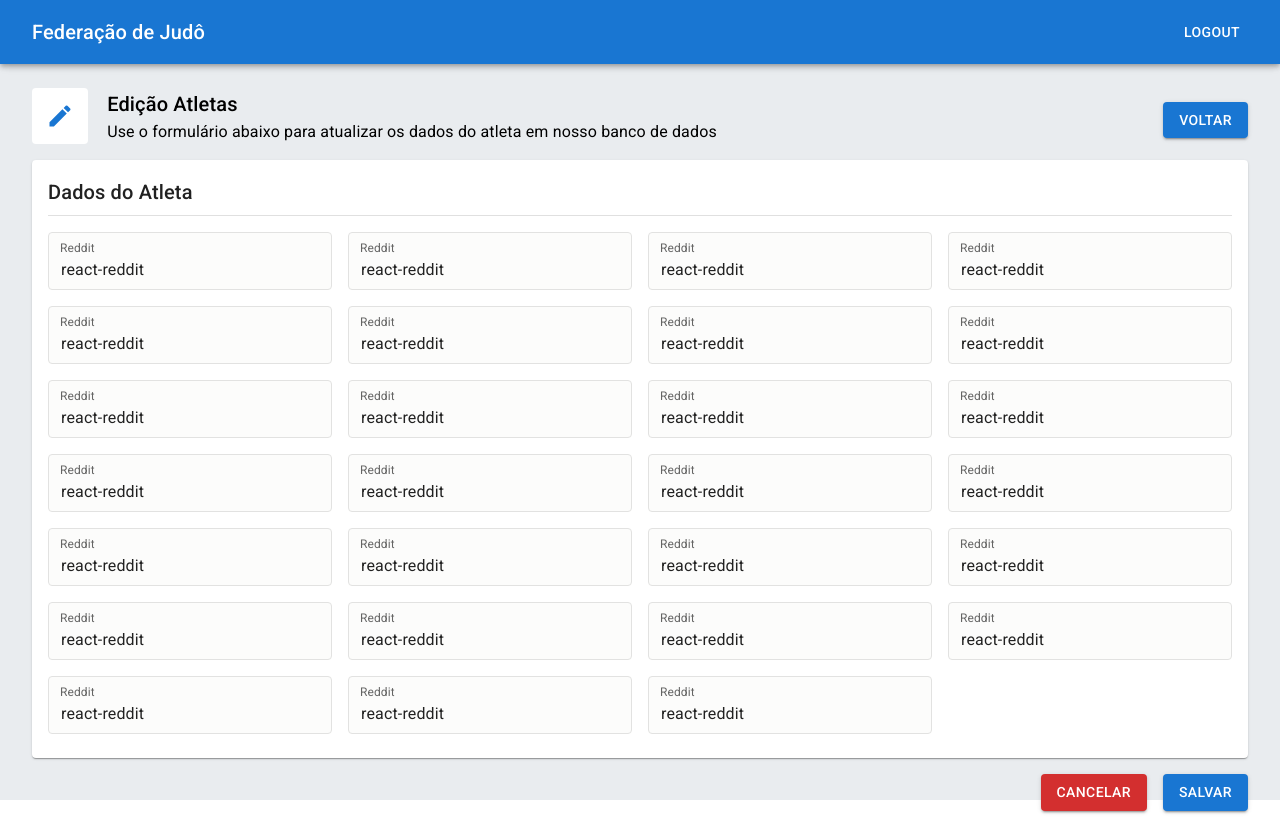
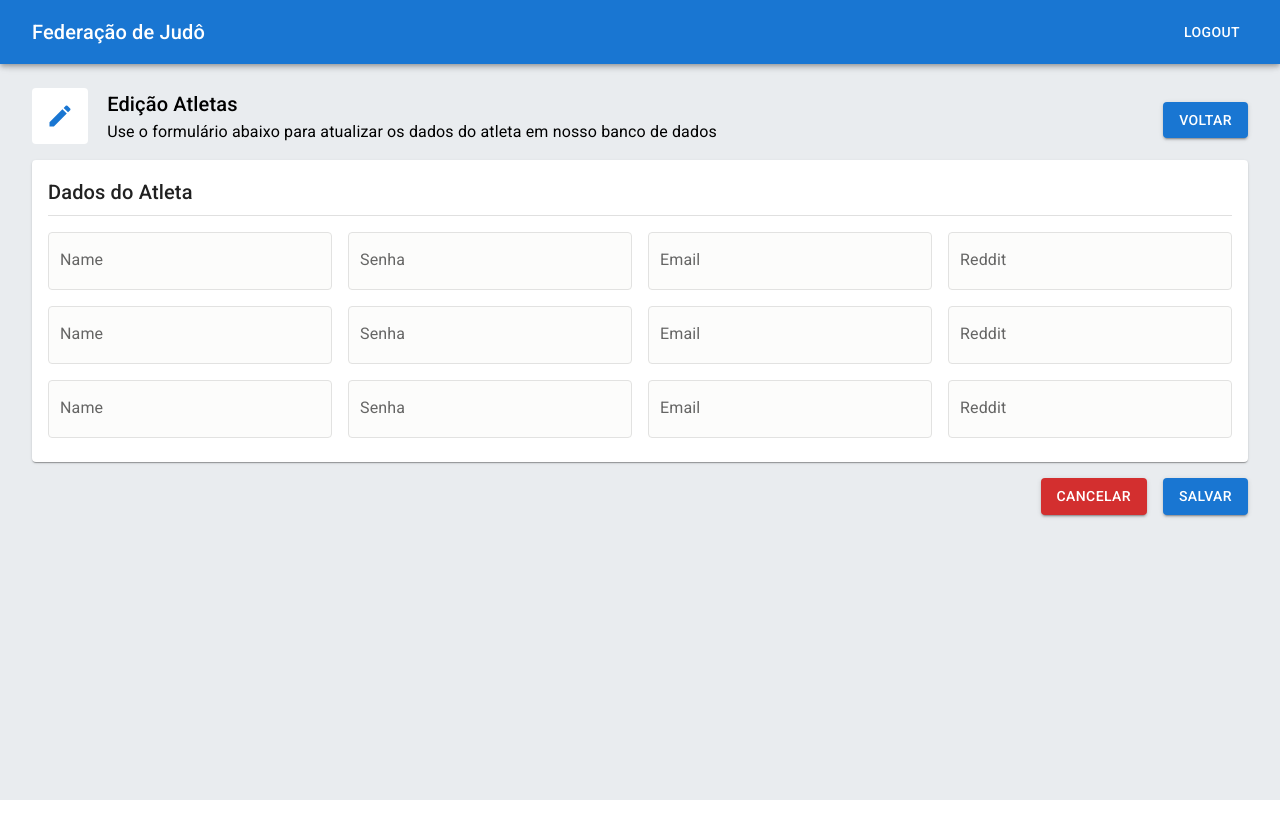
Before and after one commit to felipebsoares/Judo_Project, a React (Create React App) app in the folder frontend/: page /atletas/1 in a window 1280 px wide. After the commit the page ends 800 px from the top, so only its background shows below. Built offline with nearby package versions, Linux system fonts and the light colour scheme.

Commit message:
refactor: code in project

```diff
--- a/frontend/src/pages/atletas-page/atletas-page.tsx
+++ b/frontend/src/pages/atletas-page/atletas-page.tsx
@@ -3,7 +3,7 @@
 import { SportsKabaddi } from '@mui/icons-material';
 import { useModal } from '../../shared/hooks';
 import { LayoutBase } from '../../shared/layout';
-import { PageHeader, TableData, Table, Modal } from '../../shared/components';
+import { PageHeader, TableData, Table } from '../../shared/components';
 import { RemoveAtletasModal } from './components';
 
 const rows: TableData[] = [
@@ -20,10 +20,9 @@
 ];
 
 export const AtletasPage: React.FC = () => {
-  const [isAddModalOpen, openAddModal, closeAddModal] = useModal();
+  const navigate = useNavigate();
+
   const [isRemoveModalOpen, openRemoveModal, closeRemoveModal] = useModal();
-
-  const navigate = useNavigate();
 
   return (
     <>
@@ -33,7 +32,10 @@
           description="Página de gerenciamento dos Atletas"
           icon={SportsKabaddi}
           action={
-            <Button variant="contained" onClick={openAddModal}>
+            <Button
+              variant="contained"
+              onClick={() => navigate('/atletas/cadastro')}
+            >
               Novo
             </Button>
           }
@@ -41,18 +43,10 @@
         <Table rows={rows} removeModal={openRemoveModal} />
       </LayoutBase>
 
-      <Modal
-        handleClickOpen={openAddModal}
-        handleClose={closeAddModal}
-        open={isAddModalOpen}
-      />
-
       <RemoveAtletasModal
         handleClose={closeRemoveModal}
         open={isRemoveModalOpen}
       />
-
-      {/* <ConfirmModal handleClose={() => console.log('')} open={true} /> */}
     </>
   );
 };
--- a/frontend/src/pages/atletas-page/components/atletas-form/atletas-form.tsx
+++ b/frontend/src/pages/atletas-page/components/atletas-form/atletas-form.tsx
@@ -6,248 +6,45 @@
     <form>
       <Grid container spacing={2}>
         <Grid item lg={3} xs={12}>
-          <TextFieldInput
-            fullWidth
-            label="Reddit"
-            defaultValue="react-reddit"
-            id="reddit-input"
-            variant="filled"
-          />
+          <TextFieldInput fullWidth label="Name" variant="filled" />
         </Grid>
 
         <Grid item lg={3} xs={12}>
-          <TextFieldInput
-            fullWidth
-            label="Reddit"
-            defaultValue="react-reddit"
-            id="reddit-input"
-            variant="filled"
-          />
+          <TextFieldInput fullWidth label="Senha" variant="filled" />
         </Grid>
         <Grid item lg={3} xs={12}>
-          <TextFieldInput
-            fullWidth
-            label="Reddit"
-            defaultValue="react-reddit"
-            id="reddit-input"
-            variant="filled"
-          />
+          <TextFieldInput fullWidth label="Email" variant="filled" />
         </Grid>
         <Grid item lg={3} xs={12}>
-          <TextFieldInput
-            fullWidth
-            label="Reddit"
-            defaultValue="react-reddit"
-            id="reddit-input"
-            variant="filled"
-          />
+          <TextFieldInput fullWidth label="Reddit" variant="filled" />
+        </Grid>
+
+        <Grid item lg={3} xs={12}>
+          <TextFieldInput fullWidth label="Name" variant="filled" />
+        </Grid>
+
+        <Grid item lg={3} xs={12}>
+          <TextFieldInput fullWidth label="Senha" variant="filled" />
         </Grid>
         <Grid item lg={3} xs={12}>
-          <TextFieldInput
-            fullWidth
-            label="Reddit"
-            defaultValue="react-reddit"
-            id="reddit-input"
-            variant="filled"
-          />
+          <TextFieldInput fullWidth label="Email" variant="filled" />
         </Grid>
         <Grid item lg={3} xs={12}>
-          <TextFieldInput
-            fullWidth
-            label="Reddit"
-            defaultValue="react-reddit"
-            id="reddit-input"
-            variant="filled"
-          />
+          <TextFieldInput fullWidth label="Reddit" variant="filled" />
+        </Grid>
+
+        <Grid item lg={3} xs={12}>
+          <TextFieldInput fullWidth label="Name" variant="filled" />
+        </Grid>
+
+        <Grid item lg={3} xs={12}>
+          <TextFieldInput fullWidth label="Senha" variant="filled" />
         </Grid>
         <Grid item lg={3} xs={12}>
-          <TextFieldInput
-            fullWidth
-            label="Reddit"
-            defaultValue="react-reddit"
-            id="reddit-input"
-            variant="filled"
-          />
+          <TextFieldInput fullWidth label="Email" variant="filled" />
         </Grid>
         <Grid item lg={3} xs={12}>
-          <TextFieldInput
-            fullWidth
-            label="Reddit"
-            defaultValue="react-reddit"
-            id="reddit-input"
-            variant="filled"
-          />
-        </Grid>
-        <Grid item lg={3} xs={12}>
-          <TextFieldInput
-            fullWidth
-            label="Reddit"
-            defaultValue="react-reddit"
-            id="reddit-input"
-            variant="filled"
-          />
-        </Grid>
-        <Grid item lg={3} xs={12}>
-          <TextFieldInput
-            fullWidth
-            label="Reddit"
-            defaultValue="react-reddit"
-            id="reddit-input"
-            variant="filled"
-          />
-        </Grid>
-        <Grid item lg={3} xs={12}>
-          <TextFieldInput
-            fullWidth
-            label="Reddit"
-            defaultValue="react-reddit"
-            id="reddit-input"
-            variant="filled"
-          />
-        </Grid>
-        <Grid item lg={3} xs={12}>
-          <TextFieldInput
-            fullWidth
-            label="Reddit"
-            defaultValue="react-reddit"
-            id="reddit-input"
-            variant="filled"
-          />
-        </Grid>
-        <Grid item lg={3} xs={12}>
-          <TextFieldInput
-            fullWidth
-            label="Reddit"
-            defaultValue="react-reddit"
-            id="reddit-input"
-            variant="filled"
-          />
-        </Grid>
-        <Grid item lg={3} xs={12}>
-          <TextFieldInput
-            fullWidth
-            label="Reddit"
-            defaultValue="react-reddit"
-            id="reddit-input"
-            variant="filled"
-          />
-        </Grid>
-        <Grid item lg={3} xs={12}>
-          <TextFieldInput
-            fullWidth
-            label="Reddit"
-            defaultValue="react-reddit"
-            id="reddit-input"
-            variant="filled"
-          />
-        </Grid>
-        <Grid item lg={3} xs={12}>
-          <TextFieldInput
-            fullWidth
-            label="Reddit"
-            defaultValue="react-reddit"
-            id="reddit-input"
-            variant="filled"
-          />
-        </Grid>
-        <Grid item lg={3} xs={12}>
-          <TextFieldInput
-            fullWidth
-            label="Reddit"
-            defaultValue="react-reddit"
-            id="reddit-input"
-            variant="filled"
-          />
-        </Grid>
-        <Grid item lg={3} xs={12}>
-          <TextFieldInput
-            fullWidth
-            label="Reddit"
-            defaultValue="react-reddit"
-            id="reddit-input"
-            variant="filled"
-          />
-        </Grid>
-        <Grid item lg={3} xs={12}>
-          <TextFieldInput
-            fullWidth
-            label="Reddit"
-            defaultValue="react-reddit"
-            id="reddit-input"
-            variant="filled"
-          />
-        </Grid>
-        <Grid item lg={3} xs={12}>
-          <TextFieldInput
-            fullWidth
-            label="Reddit"
-            defaultValue="react-reddit"
-            id="reddit-input"
-            variant="filled"
-          />
-        </Grid>
-        <Grid item lg={3} xs={12}>
-          <TextFieldInput
-            fullWidth
-            label="Reddit"
-            defaultValue="react-reddit"
-            id="reddit-input"
-            variant="filled"
-          />
-        </Grid>
-        <Grid item lg={3} xs={12}>
-          <TextFieldInput
-            fullWidth
-            label="Reddit"
-            defaultValue="react-reddit"
-            id="reddit-input"
-            variant="filled"
-          />
-        </Grid>
-        <Grid item lg={3} xs={12}>
-          <TextFieldInput
-            fullWidth
-            label="Reddit"
-            defaultValue="react-reddit"
-            id="reddit-input"
-            variant="filled"
-          />
-        </Grid>
-        <Grid item lg={3} xs={12}>
-          <TextFieldInput
-            fullWidth
-            label="Reddit"
-            defaultValue="react-reddit"
-            id="reddit-input"
-            variant="filled"
-          />
-        </Grid>
-        <Grid item lg={3} xs={12}>
-          <TextFieldInput
-            fullWidth
-            label="Reddit"
-            defaultValue="react-reddit"
-            id="reddit-input"
-            variant="filled"
-          />
-        </Grid>
-        <Grid item lg={3} xs={12}>
-          <TextFieldInput
-            fullWidth
-            label="Reddit"
-            defaultValue="react-reddit"
-            id="reddit-input"
-            variant="filled"
-          />
-        </Grid>
-        <Grid item lg={3} xs={12}>
-          <TextFieldInput
-            fullWidth
-            label="Reddit"
-            defaultValue="react-reddit"
-            id="reddit-input"
-            variant="filled"
-          />
+          <TextFieldInput fullWidth label="Reddit" variant="filled" />
         </Grid>
       </Grid>
     </form>
--- a/frontend/src/shared/components/modal/styles.ts
+++ b/frontend/src/shared/components/modal/styles.ts
@@ -5,6 +5,6 @@
     padding: theme.spacing(2),
   },
   '& .MuiDialogActions-root': {
-    padding: theme.spacing(1),
+    padding: theme.spacing(2),
   },
 }));
--- a/frontend/src/shared/components/types/index.ts
+++ b/frontend/src/shared/components/types/index.ts
@@ -25,9 +25,16 @@
   handleClickOpen: () => void;
   handleClose: () => void;
   open: boolean;
+  title: string;
+  children?: ReactNode;
+  maxWidth?: false | Breakpoint | undefined;
+  actions?: ReactNode[];
 };
 
-export type ConfirmModalProps = Omit<ModalProps, 'handleClickOpen'> & {
+export type ConfirmModalProps = Omit<
+  ModalProps,
+  'handleClickOpen' | 'children'
+> & {
   title: string;
   message: string;
   maxWidth?: false | Breakpoint | undefined;
```
Also changed, not shown: frontend/src/shared/components/modal/modal.tsx (+21 -43 lines).
